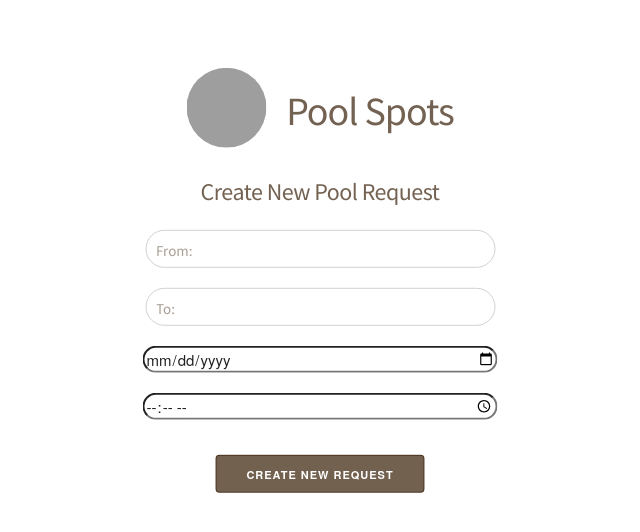
After one commit to AyushMukherjee/suslab, a Flask app: page /pool/create-pool/ in a window 1280 px wide. The commit adds this page. Shown: the top 532 px of the page, without its empty margins (320-960 px from the left). Run offline with Flask 2, Linux system fonts and the light colour scheme; some libraries are stand-ins or nearby versions; grey boxes are pictures that could not be loaded.

Commit message:
add form to create pool

```diff
--- a/suslab/info/controllers.py
+++ b/suslab/info/controllers.py
@@ -27,4 +27,4 @@ def contact():
         )
         mail.send(message)
 
-    return render_template('info/contact.html', contact_form=form)
+    return render_template('info/contact.html', form=form)
--- a/suslab/pool/controllers.py
+++ b/suslab/pool/controllers.py
@@ -14,6 +14,14 @@ def _db_conn():
 
 @pool.route('/', methods=['GET', 'POST'])
 def index():
+    Pool, _, _, _ = _db_conn()
+
+    pools = Pool.query.order_by(Pool.time).all()
+    return render_template('pool/index.html', pools=pools)
+
+
+@pool.route('/create-pool/', methods=['GET', 'POST'])
+def create_pool():
     Pool, Pooler, _, db = _db_conn()
     form = PoolForm()
 
@@ -37,8 +45,8 @@ def index():
         except:
             return 'There was an issue adding your item'
 
-    pools = Pool.query.order_by(Pool.time).all()
-    return render_template('pool/index.html', pools=pools)
+    return render_template('pool/create_pool.html', form=form)
+
 
 @pool.route('/signup/<int:id>')
 def signup(id):
--- a/suslab/pool/forms.py
+++ b/suslab/pool/forms.py
@@ -1,32 +1,34 @@
 from flask_wtf import FlaskForm
 from wtforms.fields import StringField, DateField, TimeField
+from wtforms.fields.simple import SubmitField
 from wtforms.validators import InputRequired, Length
 
 
 class PoolForm(FlaskForm):
     from_ = StringField(
-      'Pool From',
+      'from_',
       validators=[
-        InputRequired(message='You must provide a pool source'),
-        Length(min=1, max=128, message='Length wrong'),
+        InputRequired(message='Please provide a pool source'),
+        Length(min=1, max=128, message='Please provide a valid source'),
       ]
     )
     to_ = StringField(
-      'Pool To',
+      'to_',
       validators=[
-        InputRequired(message='You must provide a pool destination'),
-        Length(min=1, max=128, message='Length wrong'),
+        InputRequired(message='Please provide a pool destination'),
+        Length(min=1, max=128, message='Please provide a valid address'),
       ]
     )
     date = DateField(
-      'Pool Date',
+      'date',
       validators=[
-        InputRequired(message='You must provide a pool date'),
+        InputRequired(message='Please provide a pool date'),
       ]
     )
     time = TimeField(
-      'Pool Time',
+      'time',
       validators=[
-        InputRequired(message='You must provide a pool time'),
+        InputRequired(message='Please provide a pool time'),
       ]
     )
+    submit = SubmitField('Create New Request')
--- a/suslab/static/css/form.css
+++ b/suslab/static/css/form.css
@@ -66,6 +66,8 @@
 .form-fields input[type="text"],
 .form-fields input[type="email"],
 .form-fields input[type="password"],
+.form-fields input[type="date"],
+.form-fields input[type="time"],
 .form-fields textarea{
     width: clamp(350px, 20vw, 500px);
     border-radius: 20px;
--- a/suslab/templates/form_base.html
+++ b/suslab/templates/form_base.html
@@ -41,12 +41,24 @@
                       <img class="logo" id="logo" src="https://picsum.photos/200">
                     </a>
                 </div>
-                <h1 class="title"><a href="/">Suslab</a></h1>
+                <h1 class="title"><a href="/">{% block mainline %}SusLab{% endblock %}</a></h1>
             </div>
-            <h5 class="subtitle flex-horizontal">{% block tagline %}{% endblock %}</h5>
+            <h5 class="subtitle flex-horizontal">{% block tagline %}Share, Save and Sustain{% endblock %}</h5>
         </div>
         <div class="box-section">
-            {% block formarea %}{% endblock %}</div>
+            {% block formerrors %}
+                {% if form.errors %}
+                    <div class="form-errors flex-horizontal">
+                        {% for field in form.errors %}
+                            {% for error in form[field].errors %}
+                                <h6>{{ error }}</h6>
+                            {% endfor %}
+                        {% endfor %}
+                    </div>
+                {% endif %}
+            {% endblock %}
+            {% block formarea %}{% endblock %}
+        </div>
         <div class="box-section">
             <div class="form-register flex-horizontal">
                 {% block altlogin %}{% endblock %}
--- /dev/null
+++ b/suslab/templates/pool/create_pool.html
@@ -0,0 +1,17 @@
+{% extends 'form_base.html' %}
+
+{% block mainline %}Pool Spots{% endblock %}
+{% block tagline %}Create New Pool Request{% endblock %}
+
+{%block formarea %}
+<form class="login-form flex-horizontal" action="{{ url_for('pool.create_pool') }}" method="POST" name="pool_form" autocomplete="off">
+    <div class="form-fields flex-horizontal">
+        {{ form.hidden_tag() }}
+        {{ form.from_(placeholder='From:') }}
+        {{ form.to_(placeholder='To:') }}
+        {{ form.date(placeholder='Date', type='date') }}
+        {{ form.time(placeholder='Time', type='time') }}
+    </div>
+    {{ form.submit(class='button-primary') }}
+</form>
+{% endblock %}
--- a/suslab/templates/security/login_user.html
+++ b/suslab/templates/security/login_user.html
@@ -4,9 +4,7 @@
 <link rel="stylesheet" href="{{ url_for('static', filename='css/security/login.css') }}">
 {% endblock %}
 
-{% block tagline %}Share, Save and Sustain{% endblock %}
-
-{%block formarea %}
+{%block formerrors %}
 {% include "security/_messages.html" %}
 {% if login_user_form.errors %}
     <div class="form-errors flex-horizontal">
@@ -17,7 +15,9 @@
         {% endfor %}
     </div>
 {% endif %}
+{% endblock %}
 
+{%block formarea %}
 <form class="login-form flex-horizontal" action="{{ url_for_security('login') }}" method="POST" name="login_user_form" autocomplete="off">
     <div class="form-fields flex-horizontal">
         {{ login_user_form.hidden_tag() }}
--- a/suslab/templates/security/register_user.html
+++ b/suslab/templates/security/register_user.html
@@ -4,9 +4,7 @@
 <link rel="stylesheet" href="{{ url_for('static', filename='css/security/login.css') }}">
 {% endblock %}
 
-{% block tagline %}Share, Save and Sustain{% endblock %}
-
-{%block formarea %}
+{%block formerrors %}
 {% include "security/_messages.html" %}
 {% if register_user_form.errors %}
     <div class="form-errors flex-horizontal">
@@ -17,7 +15,9 @@
         {% endfor %}
     </div>
 {% endif %}
+{% endblock %}
 
+{%block formarea %}
 <form class="login-form flex-horizontal" action="{{ url_for_security('register') }}" method="POST" name="register_user_form" autocomplete="off">
     <div class="form-fields flex-horizontal">
         {{ register_user_form.hidden_tag() }}
```
Also changed, not shown: suslab/templates/info/contact.html (+5 -14 lines), suslab.db.
